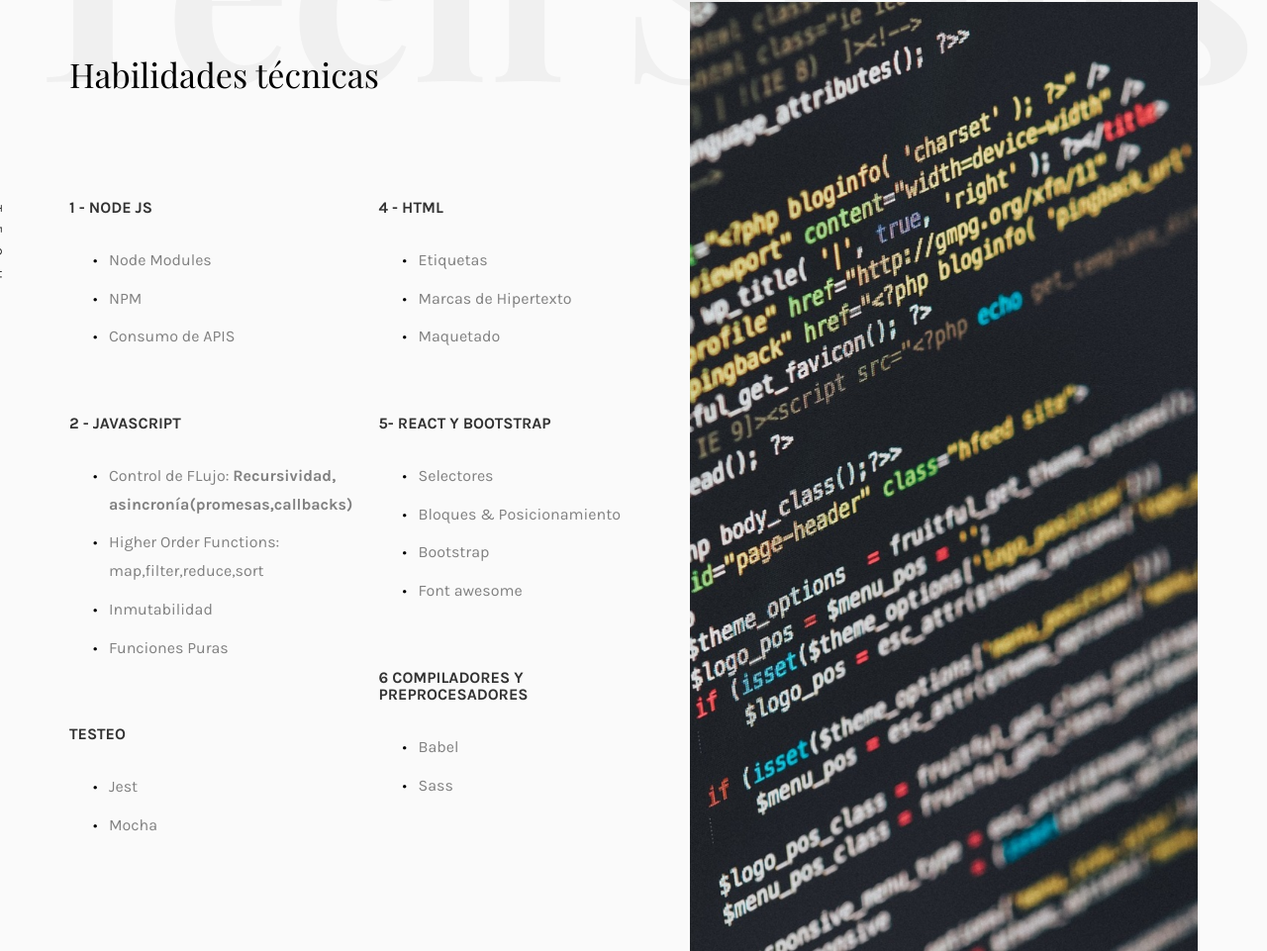
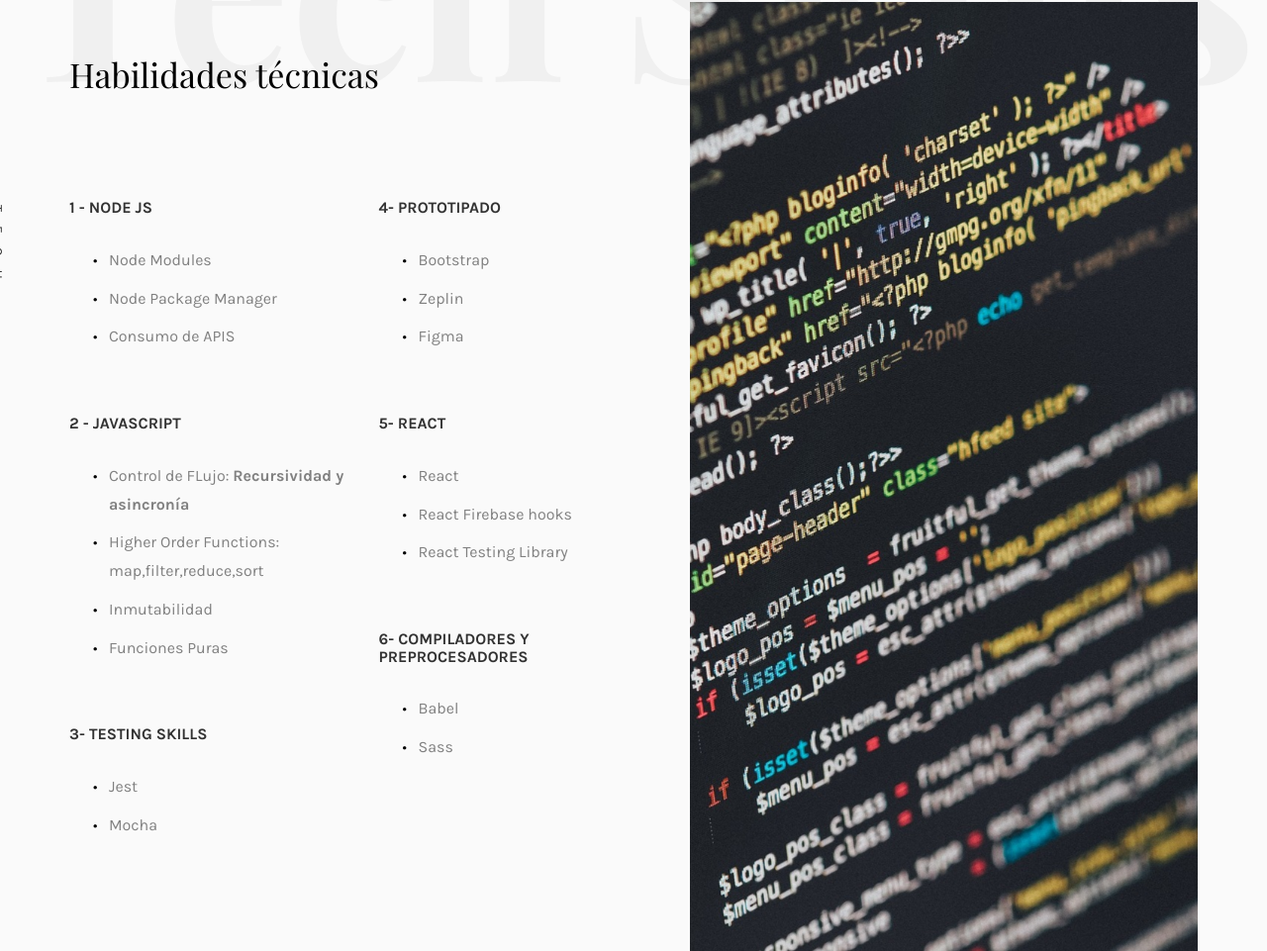
Before and after one commit to maytezhou/PORTAFOLIO-MAYTE-SOUZA-2019, a website: page index.html in a window 1280 px wide. Shown: the part 1154-2115 px from the top of the page at 99% size. Drawn offline with nearby package versions, Linux system fonts and the light colour scheme; files whose address does not match are found by name; a web font is replaced by a local one.

Commit message:
refactoring

```diff
--- a/index.html
+++ b/index.html
@@ -180,21 +180,21 @@
 												<h3>1 - Node JS</h3>
 												<ul>
 													<li>Node Modules</li>
-													<li>NPM</li>
+													<li>Node Package Manager</li>
 													<li>Consumo de APIS</li>
 												</ul>
 											</div>
 											<div class="services animate-box">
 												<h3>2 - JAVASCRIPT</h3>
 												<ul>
-													<li>Control de FLujo: <strong>Recursividad, asincronía(promesas,callbacks)</strong></li>
+													<li>Control de FLujo: <strong>Recursividad y  asincronía</strong></li>
 													<li>Higher Order Functions: map,filter,reduce,sort</li>
 													<li>Inmutabilidad</li>
 													<li>Funciones Puras</li>
 												</ul>
 											</div>
 											<div class="services animate-box">
-													<h3>Testeo</h3>
+													<h3>3- Testing Skills</h3>
 													<ul>
 													<li>Jest</li>
 													<li>Mocha</li>
@@ -203,26 +203,25 @@
 										</div>
 										<div class="col-md-6">
 											<div class="services animate-box">
-												<h3>4 - HTML</h3>
+												<h3>4- Prototipado</h3>
 												<ul>
-													<li>Etiquetas</li>
-													<li>Marcas de Hipertexto</li>
-													<li>Maquetado</li>
+													<li>Bootstrap</li>
+													<li>Zeplin</li>
+													<li>Figma</li>
 												</ul>
 											</div>
 										</div>
 										<div class="col-md-6">
 												<div class="services animate-box">
-													<h3>5- React y Bootstrap</h3>
+													<h3>5- React</h3>
 													<ul>
-														<li>Selectores</li>
-														<li>Bloques &amp; Posicionamiento</li>
-														<li>Bootstrap</li>
-														<li>Font awesome</li>
+														<li>React</li>
+														<li>React Firebase hooks</li>
+													     <li>React Testing Library</li>
 													</ul>
 												</div>
 												<div class="services animate-box">
-													<h3>6 Compiladores y preprocesadores</h3>
+													<h3>6- Compiladores y preprocesadores</h3>
 													<ul>
 														<li>Babel</li>
 														<li>Sass</li>
@@ -380,7 +379,7 @@
 						</a>
 						<div class="col-md-4 col-md-offset-4">
 							<div class="desc">
-								<p><strong>Breath Life ></strong> Es una red social en la que personas pueden publicar fotos, compartir consejos o tips sobre lo que realizan en su dia a dia para tener un equilibrio en su vida y tener un estilo de vida saludable.
+								<p><strong>Breath Life </strong> Es una red social en la que personas pueden publicar fotos, compartir consejos o tips sobre lo que realizan en su dia a dia para tener un equilibrio en su vida y tener un estilo de vida saludable.
 									</p>
 								<p>Tecnlogías utilizadas: <strong> #Administrar base de datos con firebase #Patrón de arquitectura de software  #Modelo
 										vista controlador #Single Page Application #Vanilla Javascript #Jest</strong></p>
@@ -402,7 +401,7 @@
 								<div class="desc">
 									<p> <strong>Md-Links:</strong>Es una Librería que se encarga de analizar archivos markdown y retorna información de los links que va encontrando en cada archivo
 									</p>
-									<p> Tecnología utilizada: <strong> #Jest #Node Js #Node modules #Babel #Asincronía en Javascript</strong>  . Se implementó mocks como: módulo  <strong>#mocks-fs </strong>y <strong>#fetch-mock</strong> </p>
+									<p> Tecnologías utilizadas: <strong> #Jest #Node Js #Node modules #Babel #Asincronía en Javascript</strong>  . Se implementó mocks como: módulo  <strong>#mocks-fs </strong>y <strong>#fetch-mock</strong> </p>
 								</div>
 							</div>
 						</div>
@@ -441,8 +440,8 @@
 							</a>
 							<div class="col-md-4 col-md-offset-4">
 								<div class="desc">
-									<p>Burguer Queen es una plataforma que busca contribuir con la gestión de cualquier tipo de restaurante.Cuenta con una sección Mesero,donde se puede apuntar los pedidos de cada cliente y calcular el total,mientras que en la sección Cocinero,se puede acceder una lista de pedidos</p>
-									<p>Tecnología utilizada: #React #Hooks #bootstrap
+									<p><strong>Burguer Queen:</strong> Es una plataforma que busca contribuir con la gestión de cualquier tipo de restaurante.Cuenta con una sección Mesero,donde se puede apuntar los pedidos de cada cliente y calcular el total,mientras que en la sección Cocinero,se puede acceder una lista de pedidos</p>
+									<p>Tecnologías utilizadas: <strong>#React #Hooks #bootstrap</strong>
 									</p>
 								</div>
 							</div>
```
